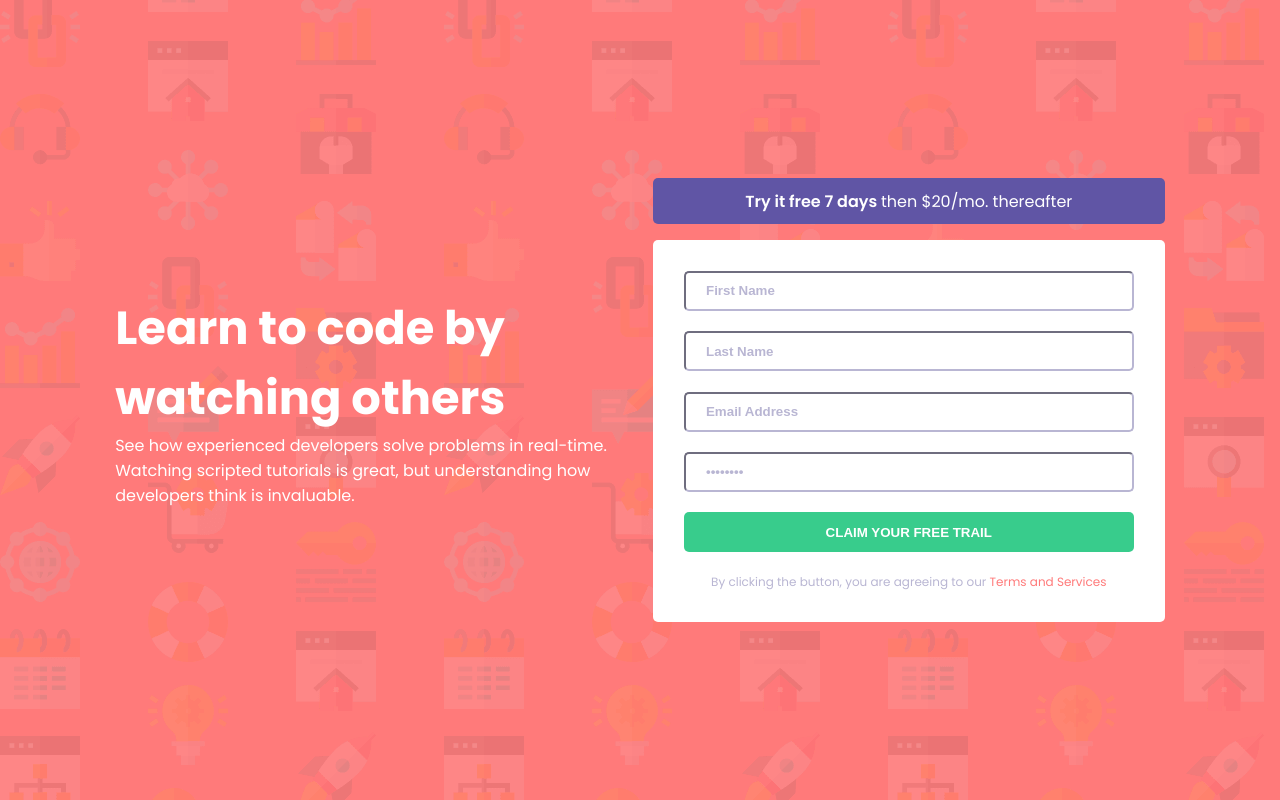
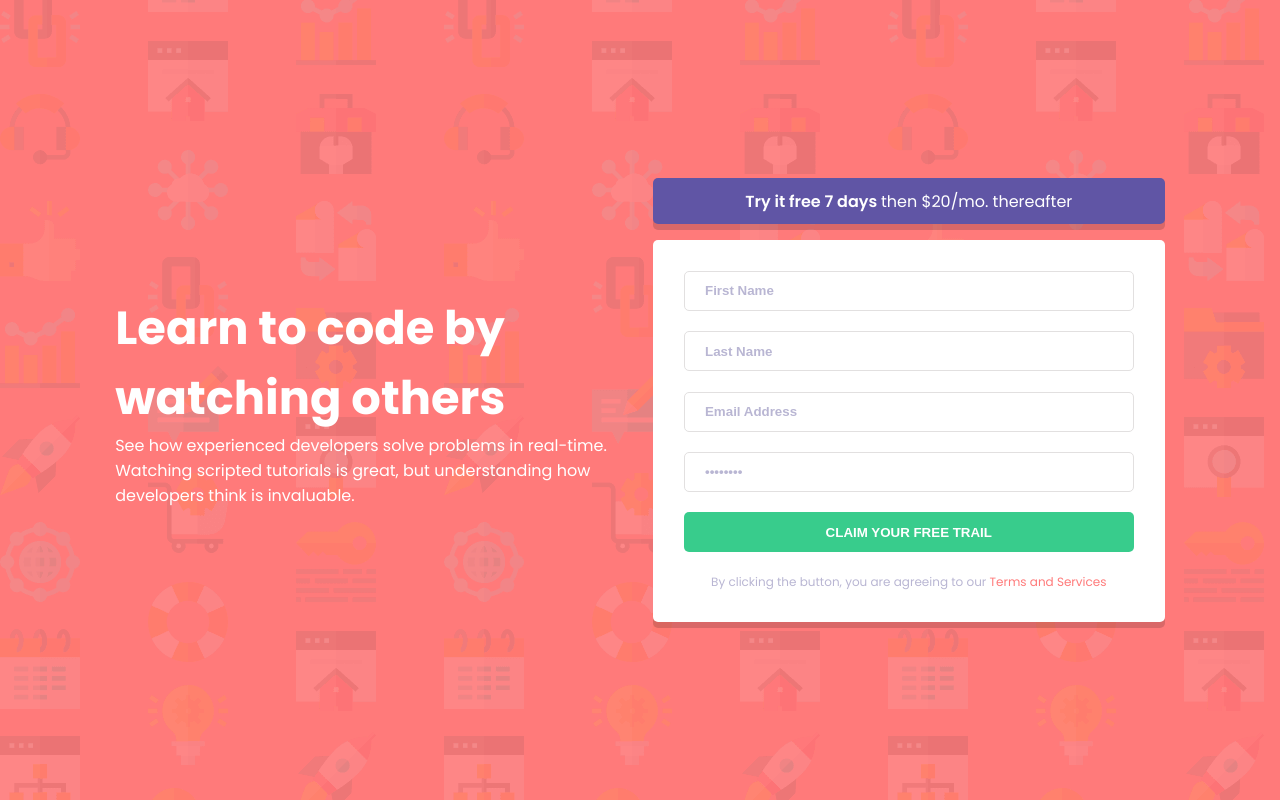
Before and after one commit to zizi-ayman/Intro-component-with-sign-up-form, a plain HTML site: page index.html in a window 1280 px wide. Drawn offline with Linux system fonts and the light colour scheme.

Commit message:
Modification

```diff
--- a/css/index.css
+++ b/css/index.css
@@ -34,6 +34,7 @@ main , body, .TAS{
     text-align: center;
     flex-basis: 20%;
     padding: 2% 5%;
+    box-shadow: rgba(0, 0, 0, 0.15) 0 6px 0 0;
 }
 .offer, form, input{
     border-radius: 5px;
@@ -48,12 +49,13 @@ form{
     background-color: white;
     margin-top: 1rem;
     padding: 4% 0%;
+    box-shadow: rgba(0, 0, 0, 0.15) 0 6px 0 0;
 }
 input{
     min-height: 40px;
     padding: 0% 4%;
     font-weight: 600;
-    border-color: hsl(246, 25%, 77%);
+    border: thin solid rgb(226, 224, 224);
     color: hsl(246, 25%, 77%);
 }
 input, .TAS{
```
